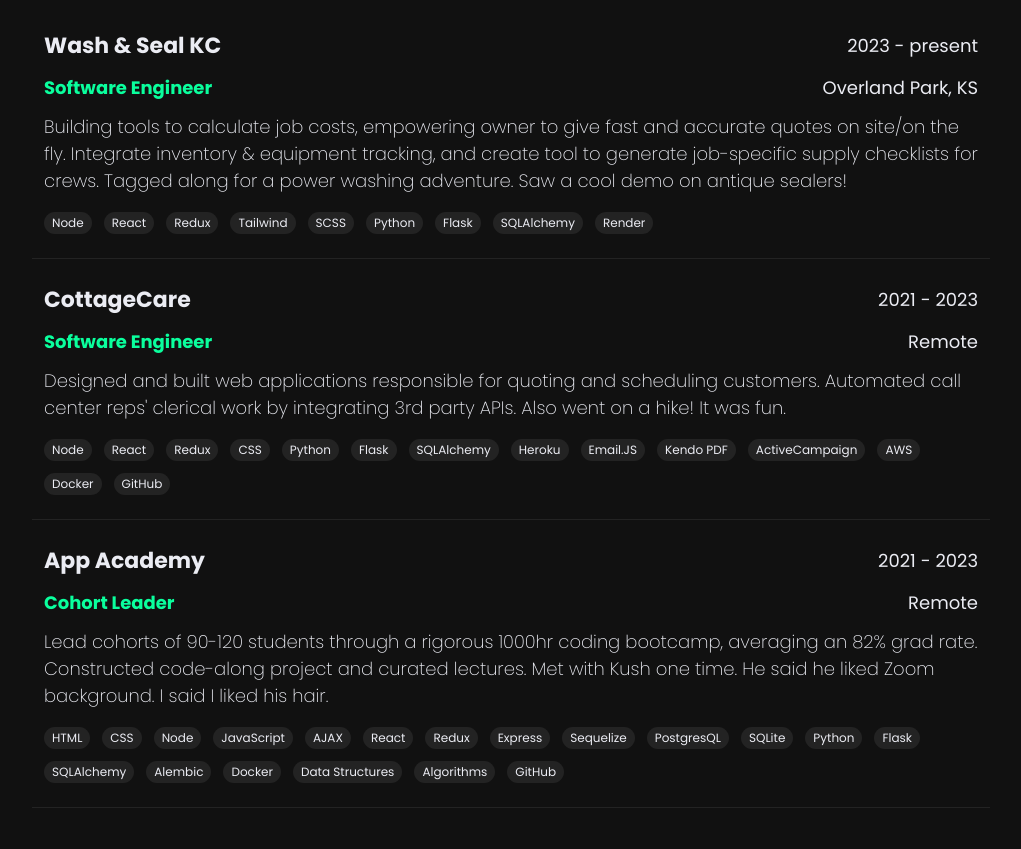
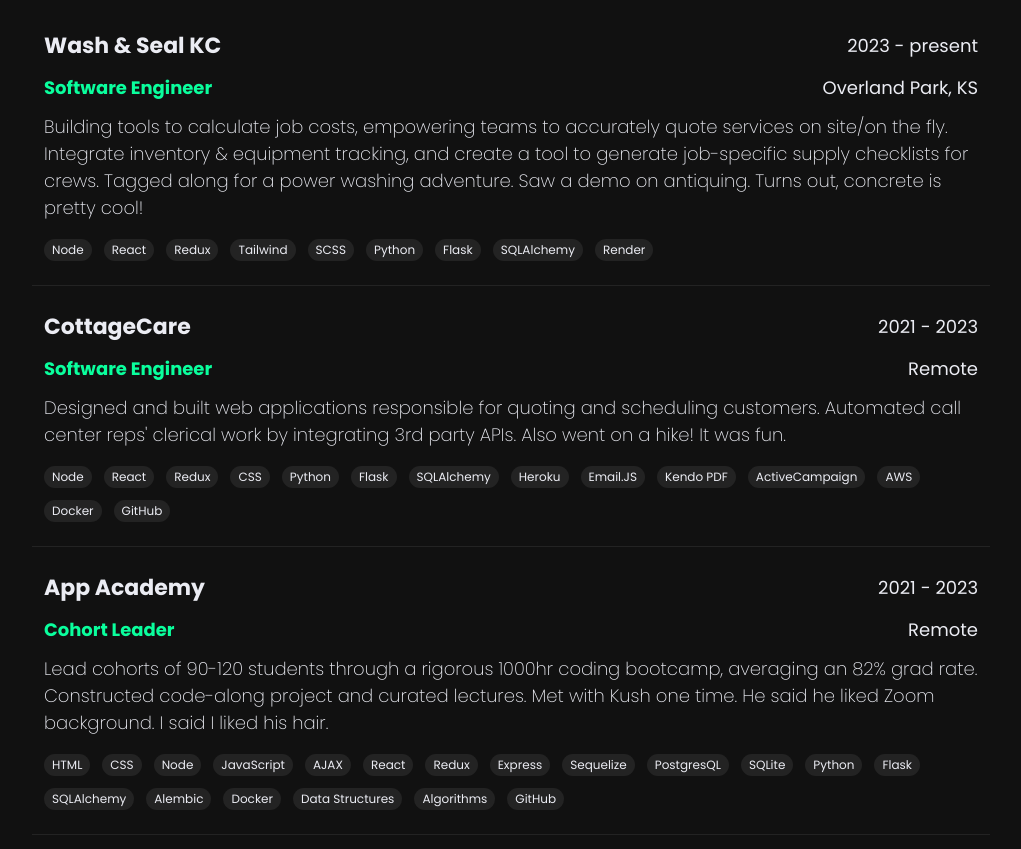
Before and after one commit to Drewthurm21/personalSite, a Next.js app: page / in a window 1280 px wide. Shown: the part 1736-2585 px from the top of the page, without its empty margins (159-1180 px from the left). Built offline with nearby package versions, Linux system fonts and the light colour scheme.

Commit message:
updated wording on expSection

```diff
--- a/components/home/experience/ExpSection.js
+++ b/components/home/experience/ExpSection.js
@@ -19,7 +19,7 @@
     time: "2023 - present",
     location: "Overland Park, KS",
     description:
-      "Building tools to calculate job costs, empowering owner to give fast and accurate quotes on site/on the fly. Integrate inventory & equipment tracking, and create tool to generate job-specific supply checklists for crews. Tagged along for a power washing adventure. Saw a cool demo on antique sealers!",
+      "Building tools to calculate job costs, empowering teams to accurately quote services on site/on the fly. Integrate inventory & equipment tracking, and create a tool to generate job-specific supply checklists for crews. Tagged along for a power washing adventure. Saw a demo on antiquing. Turns out, concrete is pretty cool!",
     tech: ['Node', 'React', 'Redux', 'Tailwind', 'SCSS', 'Python', 'Flask', 'SQLAlchemy', 'Render'],
   },
   {
```
